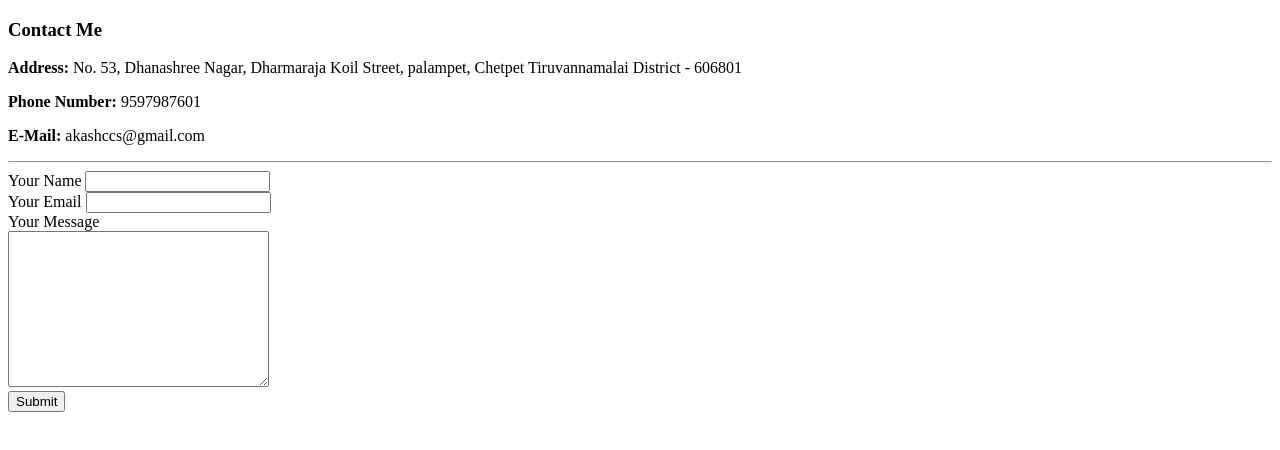
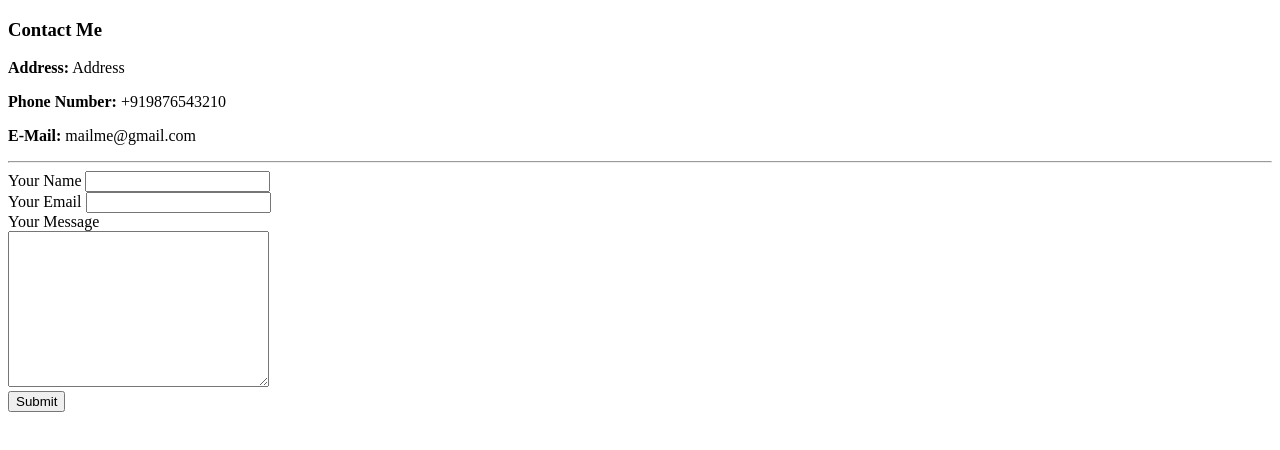
Before and after one commit to AshAk0/cv, a plain HTML site: page contact.html in a window 1280 px wide. Drawn offline with Linux system fonts and the light colour scheme.

Commit message:
updated contact info

```diff
--- a/contact.html
+++ b/contact.html
@@ -6,14 +6,13 @@
 <body>
 
     <h3>Contact Me</h3>
-    <p><strong>Address:</strong> No. 53, Dhanashree Nagar, Dharmaraja Koil Street, palampet, Chetpet
-    Tiruvannamalai District - 606801
+    <p><strong>Address:</strong> Address
     </p>
-    <p><strong>Phone Number:</strong> 9597987601</p>
-    <p><strong>E-Mail:</strong> akashccs@gmail.com</p>
+    <p><strong>Phone Number:</strong> +919876543210</p>
+    <p><strong>E-Mail:</strong> mailme@gmail.com</p>
     <hr>
 
-    <form action="mailto:akashccs@gmail.com" method="post" enctype="text/plain">
+    <form action="mailto:mailme@gmail.com" method="post" enctype="text/plain">
 
         <label>Your Name</label>
         <input type="text" name="yourName" id=""> <br>
```
